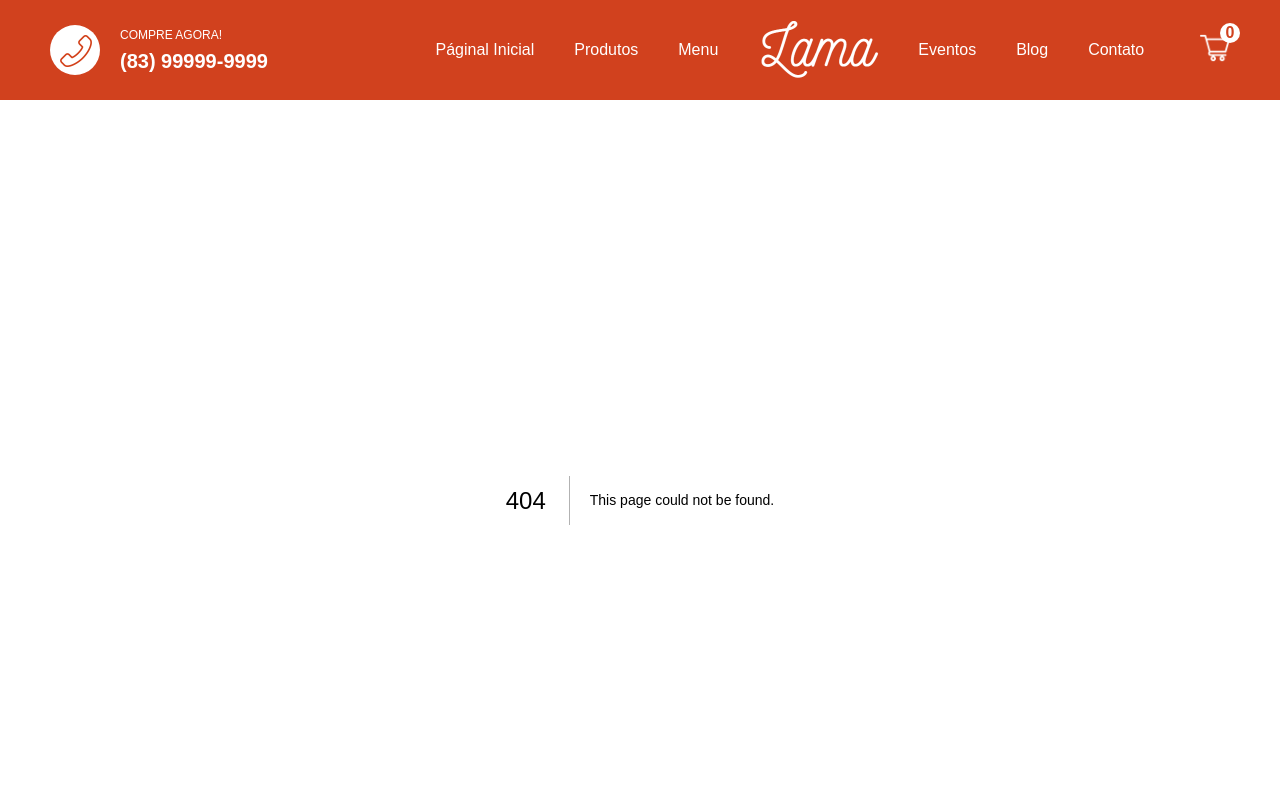
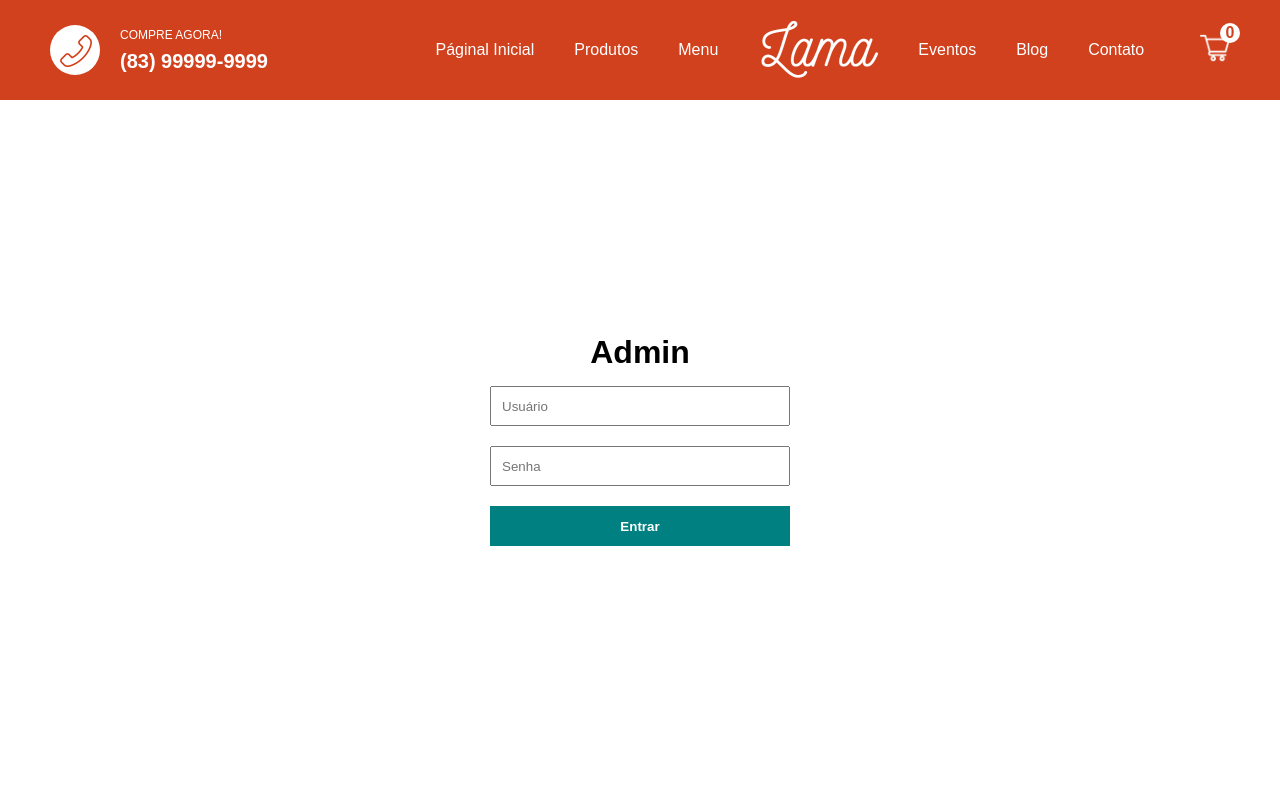
Before and after one commit to mateuspessoa/sistema-pizzaria-next, a Next.js app: page /admin/login in a window 1280 px wide. Before the commit this address had no page. Shown: the top 798 px of the page. Built offline with nearby package versions, Linux system fonts and the light colour scheme.

Commit message:
Implmentado o sistema de Login para o admin

```diff
--- a/package.json
+++ b/package.json
@@ -12,6 +12,7 @@
     "@paypal/react-paypal-js": "^7.8.2",
     "@reduxjs/toolkit": "^1.9.1",
     "axios": "^1.2.1",
+    "cookie": "^0.5.0",
     "dotenv": "^16.0.3",
     "eslint": "8.29.0",
     "eslint-config-next": "13.0.6",
--- /dev/null
+++ b/pages/admin/login.jsx
@@ -0,0 +1,49 @@
+import axios from "axios";
+import { useRouter } from "next/router";
+import { useState } from "react";
+import styles from "../../styles/login.module.css";
+
+const Login = () => {
+  const [username, setUsername] = useState(null);
+  const [password, setPassword] = useState(null);
+  const [error, setError] = useState(false);
+  const router = useRouter();
+
+  const handleClick = async () => {
+    try {
+      await axios.post("http://localhost:3000/api/login", {
+        username,
+        password,
+      });
+      router.push("/admin")
+    } catch (err) {
+      setError(true)
+    }
+  };
+
+  return (
+    <div className={styles.container}>
+      <div className={styles.wrapper}>
+        <h1 className={styles.title}>Admin</h1>
+        <input
+          type="text"
+          placeholder="Usuário"
+          className={styles.input}
+          onChange={(e) => setUsername(e.target.value)}
+        />
+        <input
+          type="password"
+          placeholder="Senha"
+          className={styles.input}
+          onChange={(e) => setPassword(e.target.value)}
+        />
+        <button onClick={handleClick} className={styles.button}>
+          Entrar
+        </button>
+        {error && <span className={styles.error}>Email ou Senha Incorretos</span>}
+      </div>
+    </div>
+  );
+};
+
+export default Login;
--- /dev/null
+++ b/pages/api/login.js
@@ -0,0 +1,26 @@
+import cookie from "cookie";
+
+const handler = (req, res) => {
+  if (req.method === "POST") {
+    const { username, password } = req.body;
+    if (
+      username === process.env.ADMIN_USERNAME &&
+      password === process.env.ADMIN_PASSWORD
+    ) {
+      res.setHeader(
+        "Set-Cookie",
+        cookie.serialize("token", process.env.TOKEN, {
+            maxAge: 60 * 60,
+            sameSite: "strict",
+            path: "/",
+
+        })
+      );
+      res.status(200).json("Succesfull")
+    } else {
+        res.status(400).json("Wrong Credentials")
+    }
+  }
+};
+
+export default handler;
--- a/styles/Admin.module.css
+++ b/styles/Admin.module.css
@@ -40,3 +40,7 @@
     cursor: pointer;
     border-radius: 4px;
 }
+
+.error {
+    color: red;
+}
--- /dev/null
+++ b/styles/login.module.css
@@ -0,0 +1,34 @@
+.container {
+    height: calc(100vh - 100px);
+    display: flex;
+    align-items: center;
+    justify-content: center;
+}
+
+.wrapper {
+    display: flex;
+    flex-direction: column;
+    align-items: center;
+}
+
+.title {
+    margin-bottom: 15px;
+}
+
+.input {
+    height: 40px;
+    width: 300px;
+    margin-bottom: 20px;
+    padding: 0px 10px;
+}
+
+.button {
+    height: 40px;
+    width: 300px;
+    margin-bottom: 20px;
+    border: none;
+    background-color: teal;
+    color: white;
+    font-weight: 600;
+    cursor: pointer;
+}
```
Also changed, not shown: pages/admin/index.jsx (+12 -1 lines), 1 other file (tests, documents, lock files or other folders).
